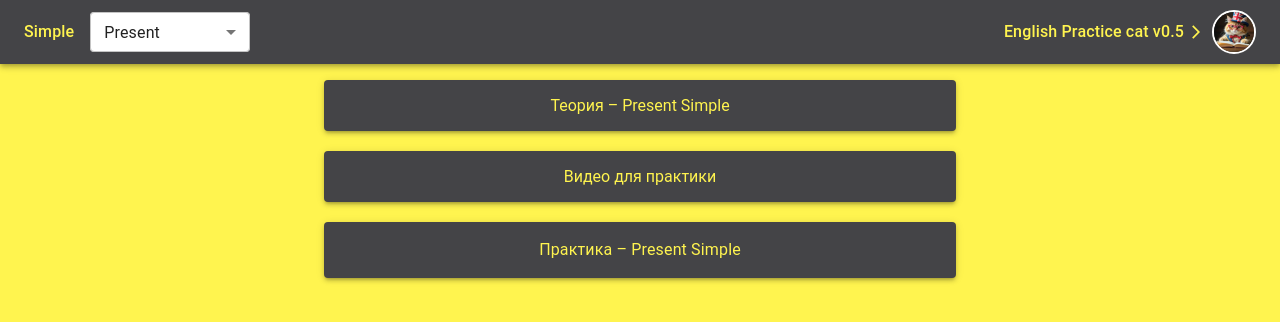
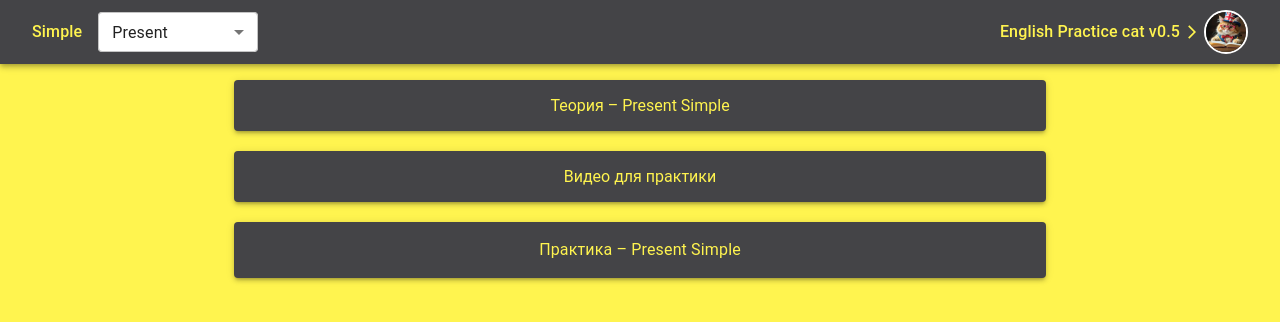
Before and after one commit to developeryudintsev/english_project, a React (Vite) app in the folder context-app/: page / in a window 1280 px wide. Shown: the top 322 px of the page. Built offline with nearby package versions, Linux system fonts and the light colour scheme; some icons are missing.

Commit message:
english_projectv0.5

```diff
--- a/context-app/src/Header/Header.tsx
+++ b/context-app/src/Header/Header.tsx
@@ -7,9 +7,9 @@ import Avatar from '@mui/material/Avatar';
 import Tooltip from '@mui/material/Tooltip';
 import MenuItem from '@mui/material/MenuItem';
 import FormControl from '@mui/material/FormControl';
-import { ArrowForwardIos } from '@mui/icons-material';
+import {ArrowForwardIos} from '@mui/icons-material';
 import Select from '@mui/material/Select';
-import type { timeType } from '../App';
+import type {timeType} from '../App';
 import cat from '../picture/cat.JPG';
 
 type HeaderType = {
@@ -20,17 +20,17 @@ type HeaderType = {
 
 export const Header = (props: HeaderType) => {
     return (
-        <AppBar position="static" sx={{ backgroundColor: '#444447' }}>
+        <AppBar position="static" sx={{backgroundColor: '#444447'}}>
             <Container maxWidth="xl">
                 <Toolbar
                     disableGutters
                     sx={{
                         display: 'flex',
-                        flexDirection: { xs: 'column', sm: 'row' },
-                        alignItems: { xs: 'center', sm: 'center' },
+                        flexDirection: {xs: 'column', sm: 'row'},
+                        alignItems: {xs: 'center', sm: 'center'},
                         justifyContent: 'space-between',
                         width: '100%',
-                        gap: { xs: 2, sm: 0 },
+                        gap: {xs: 0, sm: 0},
                     }}
                 >
                     <Box
@@ -38,7 +38,8 @@ export const Header = (props: HeaderType) => {
                             display: 'flex',
                             alignItems: 'center',
                             gap: 1,
-                            order: { xs: 1, sm: 2 },
+                            order: {xs: 1, sm: 2},
+                            margin:1
                         }}
                     >
                         <Tooltip title="Ссылка на наш сайт">
@@ -49,7 +50,7 @@ export const Header = (props: HeaderType) => {
                                     textDecoration: 'none',
                                     display: 'flex',
                                     alignItems: 'center',
-                                    gap: 8,
+                                    gap: 4,
                                     color: 'inherit',
                                 }}
                             >
@@ -64,7 +65,7 @@ export const Header = (props: HeaderType) => {
                                     }}
                                 >
                                     English Practice cat v0.5
-                                    <ArrowForwardIos sx={{ fontSize: 16 }} />
+                                    <ArrowForwardIos sx={{fontSize: 16}}/>
                                 </Typography>
                                 <Avatar
                                     alt="User Avatar"
@@ -73,6 +74,7 @@ export const Header = (props: HeaderType) => {
                                         border: '2px solid white',
                                         width: 40,
                                         height: 40,
+
                                     }}
                                 />
                             </a>
@@ -83,24 +85,24 @@ export const Header = (props: HeaderType) => {
                             display: 'flex',
                             alignItems: 'center',
                             gap: 2,
-                            marginBottom:0,
-                            order: { xs: 2, sm: 1 },
+                            order: {xs: 2, sm: 1},
+                            margin: 1
                         }}
                     >
                         <Typography
                             variant="body1"
-                            sx={{ color: '#FFF44F', fontWeight: 500 }}
+                            sx={{color: '#FFF44F', fontWeight: 500}}
                         >
                             Simple
                         </Typography>
-                        <FormControl sx={{ minWidth: 160 }} size="small">
+                        <FormControl sx={{minWidth: 160}} size="small">
                             <Select
                                 value={props.time}
                                 onChange={(e) =>
                                     props.handleChange(e.target.value as timeType)
                                 }
                                 displayEmpty
-                                inputProps={{ 'aria-label': 'Select tense' }}
+                                inputProps={{'aria-label': 'Select tense'}}
                                 sx={{
                                     backgroundColor: 'white',
                                     borderRadius: 1,
--- a/context-app/src/body/smallCamponents/ClipsSlider.tsx
+++ b/context-app/src/body/smallCamponents/ClipsSlider.tsx
@@ -25,7 +25,7 @@ export const ClipsSlider = ({show,setShowPractice}:ClipsSliderType) => {
     const ORIGINAL_H = 480;
     const GAP = 12;
     const ARROW_SIZE = 64;
-    const SCALE = 0.4;
+    const SCALE = 0.6;
     const MAX_VISIBLE = 4;
     const MIN_VISIBLE = 1;
 
@@ -39,11 +39,11 @@ export const ClipsSlider = ({show,setShowPractice}:ClipsSliderType) => {
     useEffect(() => {
         const handleResize = () => {
             const width = window.innerWidth;
-            if (width < 470) {
+            if (width < 570) {
                 setVisibleCount(MIN_VISIBLE);
-            } else if (width < 570) {
+            } else if (width < 690) {
                 setVisibleCount(2);
-            } else if (width < 630) {
+            } else if (width < 810) {
                 setVisibleCount(3);
             } else {
                 setVisibleCount(MAX_VISIBLE);
--- a/context-app/src/body/smallCamponents/PracticeCamponent.tsx
+++ b/context-app/src/body/smallCamponents/PracticeCamponent.tsx
@@ -8,7 +8,7 @@ import {
 } from "@mui/material";
 import InfoOutlinedIcon from "@mui/icons-material/InfoOutlined";
 import CheckCircleIcon from "@mui/icons-material/CheckCircle";
-import VolumeUpIcon from "@mui/icons-material/VolumeUp"; // иконка звука
+import VolumeUpIcon from "@mui/icons-material/VolumeUp";
 import { data } from "../../Data/Data";
 
 type TimeKey = "Present" | "Future" | "Past";
@@ -28,7 +28,7 @@ export const PracticeComponent: React.FC<PracticeComponentProps> = ({
                                                                         toggle = false,
                                                                         toggleTheory,
                                                                         setShowPractice,
-                                                                        show
+                                                                        show,
                                                                     }) => {
     const questions = data.simple[time][lessonKey];
     const [currentIndex, setCurrentIndex] = useState(0);
@@ -37,6 +37,18 @@ export const PracticeComponent: React.FC<PracticeComponentProps> = ({
 
     const currentQuestion = questions[currentIndex];
     const isFinished = currentIndex >= questions.length;
+
+    // Озвучка текста
+    const speakText = (text: string) => {
+        if (!text) return;
+        // Останавливаем возможную прошлую озвучку
+        window.speechSynthesis.cancel();
+        const utterance = new SpeechSynthesisUtterance(text);
+        utterance.lang = "en-US"; // Можешь поменять на "ru-RU", если надо русский
+        utterance.rate = 1; // Скорость
+        utterance.pitch = 1; // Высота голоса
+        window.speechSynthesis.speak(utterance);
+    };
 
     const handleAnswer = (answerText: string) => {
         if (answerStatus !== "none") return;
@@ -54,13 +66,6 @@ export const PracticeComponent: React.FC<PracticeComponentProps> = ({
         setCurrentIndex((prev) => prev + 1);
         setAnswerStatus("none");
         setSelectedAnswer(null);
-    };
-
-    // функция воспроизведения текста
-    const speakText = (text: string) => {
-        const utterance = new SpeechSynthesisUtterance(text);
-        utterance.lang = "en-US"; // язык
-        speechSynthesis.speak(utterance);
     };
 
     useEffect(() => {
@@ -91,7 +96,7 @@ export const PracticeComponent: React.FC<PracticeComponentProps> = ({
                 padding: 2,
                 position: "relative",
                 width: "100%",
-                maxWidth: "600px",
+                maxWidth: "780px",
                 textAlign: "center",
                 backgroundColor: "#444447",
                 transition: "all 1s ease",
@@ -112,14 +117,14 @@ export const PracticeComponent: React.FC<PracticeComponentProps> = ({
                         color: "#FFF44F",
                         fontFamily: "Roboto, sans-serif",
                         userSelect: "none",
+                        cursor: "pointer",
                     }}
                 >
                     {!toggle
                         ? `Практика – ${time} Simple`
                         : !isFinished
                             ? `Вопрос ${currentIndex + 1} из ${questions.length}`
-                            : "Поздравляем! Вы ответили на все вопросы."
-                    }
+                            : "Поздравляем! Вы ответили на все вопросы."}
                 </Typography>
 
                 <IconButton
@@ -132,7 +137,6 @@ export const PracticeComponent: React.FC<PracticeComponentProps> = ({
                         transform: "translateY(-50%)",
                     }}
                     size="small"
-                    aria-label="toggle practice"
                 >
                     <InfoOutlinedIcon />
                 </IconButton>
@@ -168,7 +172,6 @@ export const PracticeComponent: React.FC<PracticeComponentProps> = ({
                     >
                         {currentQuestion.answers.map((ans) => {
                             const isSelected = selectedAnswer === ans.text;
-
                             let bgColor = "transparent";
                             if (answerStatus !== "none") {
                                 if (ans.isCorrect) {
@@ -177,7 +180,6 @@ export const PracticeComponent: React.FC<PracticeComponentProps> = ({
                                     bgColor = "#ff6347";
                                 }
                             }
-
                             return (
                                 <Box
                                     key={ans.text}
@@ -198,7 +200,8 @@ export const PracticeComponent: React.FC<PracticeComponentProps> = ({
                                             backgroundColor: bgColor,
                                             textTransform: "none",
                                             "&:hover": {
-                                                backgroundColor: bgColor === "transparent" ? "#555" : bgColor,
+                                                backgroundColor:
+                                                    bgColor === "transparent" ? "#555" : bgColor,
                                             },
                                         }}
                                     >
@@ -239,6 +242,7 @@ export const PracticeComponent: React.FC<PracticeComponentProps> = ({
         </Paper>
     );
 };
+
 
 
 
--- a/context-app/src/body/smallCamponents/TheoryCamponent.tsx
+++ b/context-app/src/body/smallCamponents/TheoryCamponent.tsx
@@ -16,7 +16,7 @@ export const TheoryComponent = (props: PropsType) => {
                 padding: 2,
                 position: 'relative',
                 width: '100%',
-                maxWidth: '600px',
+                maxWidth: '780px',
                 marginBottom: 0,
                 textAlign: 'center',
                 backgroundColor:'#444447',
--- a/context-app/src/body/smallCamponents/VideoCamponent.tsx
+++ b/context-app/src/body/smallCamponents/VideoCamponent.tsx
@@ -21,7 +21,7 @@ export const VideoComponent = ({show,setShowPractice}:VideoComponentType) => {
                 padding: 2,
                 position: 'relative',
                 width: '100%',
-                maxWidth: '600px',
+                maxWidth: '780px',
                 marginBottom: 0,
                 textAlign: 'center',
                 backgroundColor:'#444447',
@@ -43,6 +43,8 @@ export const VideoComponent = ({show,setShowPractice}:VideoComponentType) => {
                     sx={{
                         mt: 0,
                         overflowX: "auto",
+                        width: '100%',
+                        maxWidth: '780px',
                     }}
                 >
                     <ClipsSlider show={show} setShowPractice={setShowPractice} />
```
